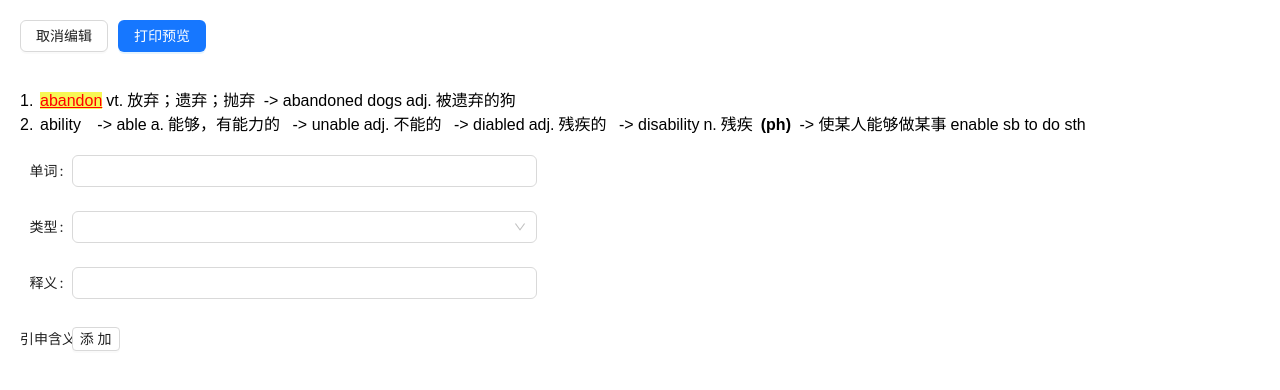
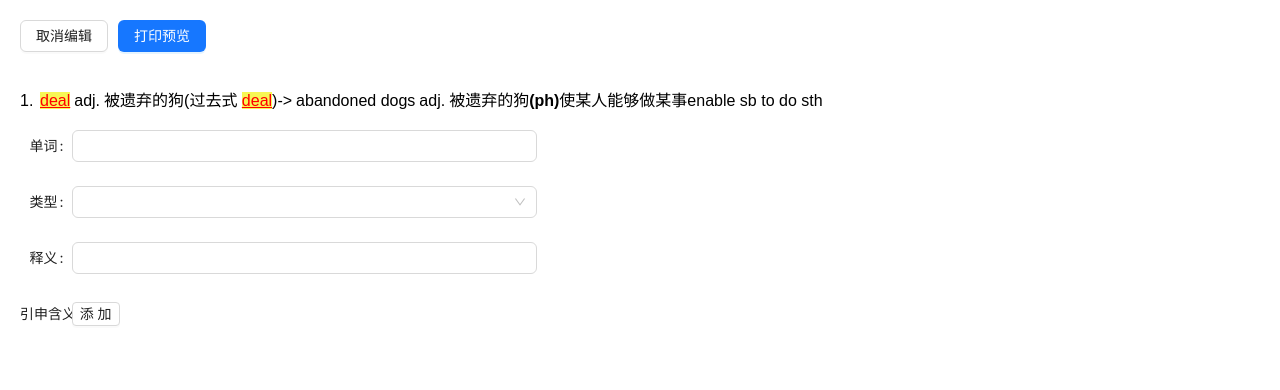
Before and after one commit to sheltonliu1/word-format, a Vue app: page / in a window 1280 px wide. Shown: the top 390 px of the page. Built offline with nearby package versions, Linux system fonts and the light colour scheme.

Commit message:
feat(结构): 数据结构调整

```diff
--- a/src/components/WordFormat.vue
+++ b/src/components/WordFormat.vue
@@ -14,20 +14,26 @@ defineProps({
 <template>
   <div class="word-item">
     <div class="word-no">{{ number + 1 }}.</div>
-    <span :class="{ emphasize: wordInfo.isEmphasizeWord }">{{ wordInfo.word }}</span>
+    <!-- <span :class="{ emphasize: wordInfo.isEmphasizeWord }">{{ wordInfo.word }}</span>
     <span>{{ wordInfo.type }}</span>
-    <span :class="{ emphasize: wordInfo.isEmphasizeText }">{{ wordInfo.text }}</span>
-    <span v-for="sense in wordInfo.extraSense" :key="sense.word">
-      ->
-      <span :class="{ emphasize: sense.isEmphasizeWord }">{{ sense.word }}</span>
-      <span>{{ sense.type }}</span>
-      <span :class="{ emphasize: sense.isEmphasizeText }">{{ sense.text }}</span>
+    <span :class="{ emphasize: wordInfo.isEmphasizeText }">{{ wordInfo.text }}</span> -->
+    <span v-for="item in wordInfo.words" :key="item.word">
+      <span class="mr4" v-if="item.isExtra">-></span>
+      <span :class="{ emphasize: item.isEmphasizeWord, mr4: true }">{{ item.word }}</span>
+      <span class="mr4">{{ item.type }}</span>
+      <span :class="{ emphasize: item.isEmphasizeText }">{{ item.text }}</span>
+      <span v-if="item.otherFormates?.length"
+        ><span v-for="(format, index) in item.otherFormates" :key="format.type"
+          >{{ `${index === 0 ? '(' : ''}${format.type} `
+          }}<span :class="{ emphasize: format.isEmphasize }">{{ item.word }}</span>
+          <span v-if="index === item.otherFormates.length - 1">)</span>
+        </span></span
+      >
     </span>
-    <span class="word-phrase" v-if="wordInfo.phrase.length">(ph)</span>
-    <span v-for="item in wordInfo.phrase" :key="item.phrase">
-      ->
+    <span class="word-phrase" v-if="wordInfo.phrases?.length">(ph)</span>
+    <span v-for="item in wordInfo.phrases" :key="item.word">
       <span :class="{ emphasize: item.isEmphasizeText }">{{ item.text }}</span>
-      <span :class="{ emphasize: item.isEmphasizeWord }">{{ item.phrase }}</span>
+      <span :class="{ emphasize: item.isEmphasizeWord }">{{ item.word }}</span>
     </span>
   </div>
 </template>
@@ -36,7 +42,7 @@ defineProps({
 .word-item {
   // font-family: cursive;
   margin-bottom: 6px;
-  span {
+  .mr4 {
     margin-right: 4px;
   }
   .word-no {
--- a/src/views/HomeView.vue
+++ b/src/views/HomeView.vue
@@ -2,69 +2,7 @@
 import { reactive } from 'vue'
 import { message } from 'ant-design-vue';
 import WordFormat from '../components/WordFormat.vue'
-const data = [
-  {
-    unitNo: 1,
-    items: [
-      {
-        no: 1,
-        word: 'abandon',
-        isEmphasizeWord: true,
-        type: 'vt.',
-        text: '放弃；遗弃；抛弃',
-        isEmphasizeText: false,
-        extraSense: [
-          {
-            word: 'abandoned dogs',
-            isEmphasizeWord: false,
-            type: 'adj.',
-            text: '被遗弃的狗',
-            isEmphasizeText: false,
-          }
-        ],
-        phrase: []
-      },
-      {
-        no: 2,
-        word: 'ability',
-        sense: [
-          {
-            type: 'n.',
-            text: '能力，才能'
-          }
-        ],
-        extraSense: [
-          {
-            word: 'able',
-            type: 'a.',
-            text: '能够，有能力的'
-          },
-          {
-            word: 'unable',
-            type: 'adj.',
-            text: '不能的'
-          },
-          {
-            word: 'diabled',
-            type: 'adj.',
-            text: '残疾的'
-          },
-          {
-            word: 'disability',
-            type: 'n.',
-            text: '残疾'
-          }
-        ],
-        phrase: [
-          {
-            text: '使某人能够做某事',
-            phrase: 'enable sb to do sth'
-          }
-        ]
-      }
-    ]
-  }
-]
+import { data } from './data';
 const state = reactive({
   isEditing: false,
 })
--- /dev/null
+++ b/src/views/data.js
@@ -0,0 +1,98 @@
+export const data = [
+  {
+    unitNo: 1,
+    items: [
+      {
+        words: [
+          {
+            word: 'deal',
+            isEmphasizeWord: true,
+            type: 'adj.',
+            text: '被遗弃的狗',
+            isEmphasizeText: false,
+            otherFormates: [
+              {
+                type: '过去式',
+                word: 'deal',
+                isEmphasize: true,
+              },
+            ],
+            isExtra: false,
+          },
+          {
+            word: 'abandoned dogs',
+            isEmphasizeWord: false,
+            type: 'adj.',
+            text: '被遗弃的狗',
+            isEmphasizeText: false,
+            isExtra: true,
+          }
+        ],
+        phrases: [
+          {
+            word: 'enable sb to do sth',
+            isEmphasizeWord: false,
+            text: '使某人能够做某事',
+            isEmphasizeText: false,
+          }
+        ]
+      },
+      // {
+      //   no: 1,
+      //   word: 'abandon',
+      //   isEmphasizeWord: true,
+      //   type: 'vt.',
+      //   text: '放弃；遗弃；抛弃',
+      //   isEmphasizeText: false,
+      //   extraSense: [
+      //     {
+      //       word: 'abandoned dogs',
+      //       isEmphasizeWord: false,
+      //       type: 'adj.',
+      //       text: '被遗弃的狗',
+      //       isEmphasizeText: false,
+      //     }
+      //   ],
+      //   phrase: []
+      // },
+      // {
+      //   no: 2,
+      //   word: 'ability',
+      //   sense: [
+      //     {
+      //       type: 'n.',
+      //       text: '能力，才能'
+      //     }
+      //   ],
+      //   extraSense: [
+      //     {
+      //       word: 'able',
+      //       type: 'a.',
+      //       text: '能够，有能力的'
+      //     },
+      //     {
+      //       word: 'unable',
+      //       type: 'adj.',
+      //       text: '不能的'
+      //     },
+      //     {
+      //       word: 'diabled',
+      //       type: 'adj.',
+      //       text: '残疾的'
+      //     },
+      //     {
+      //       word: 'disability',
+      //       type: 'n.',
+      //       text: '残疾'
+      //     }
+      //   ],
+      //   phrase: [
+      //     {
+      //       text: '使某人能够做某事',
+      //       phrase: 'enable sb to do sth'
+      //     }
+      //   ]
+      // }
+    ]
+  }
+]
```
